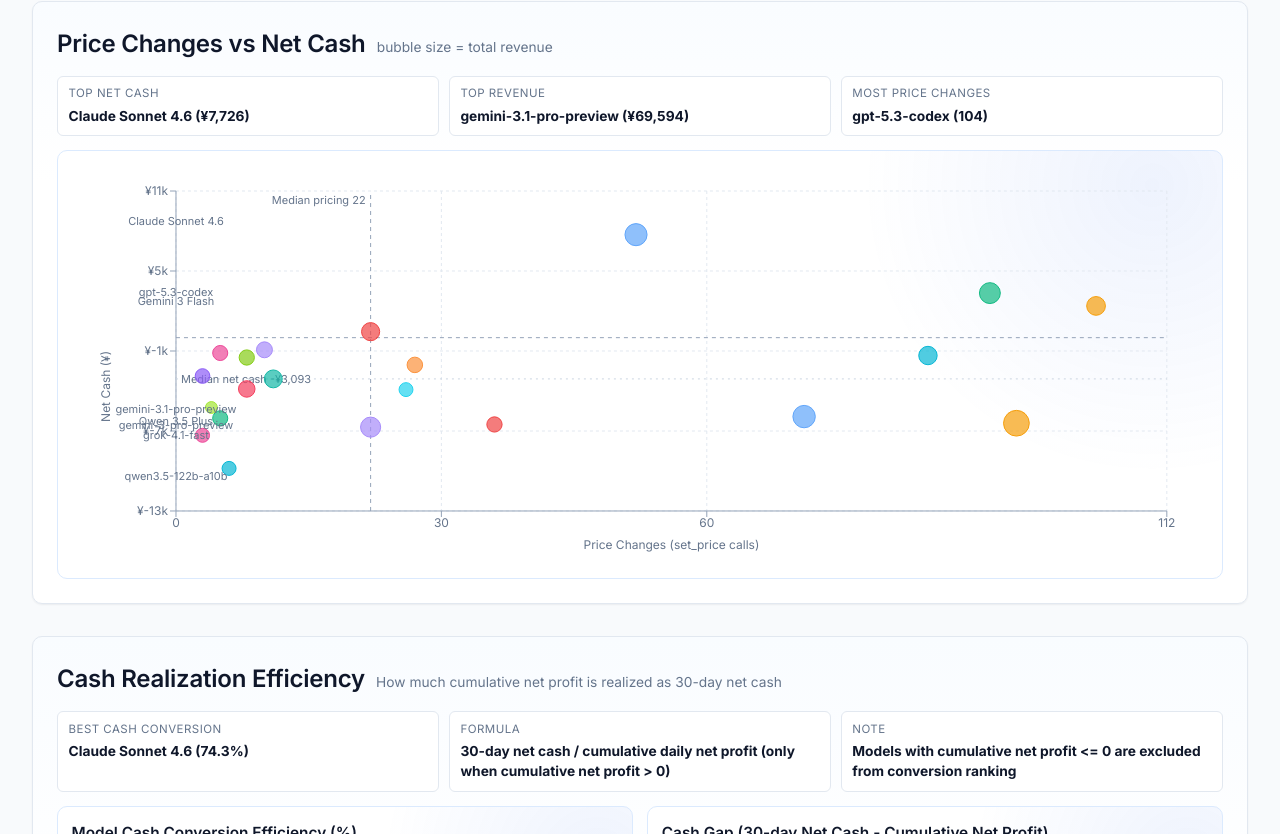
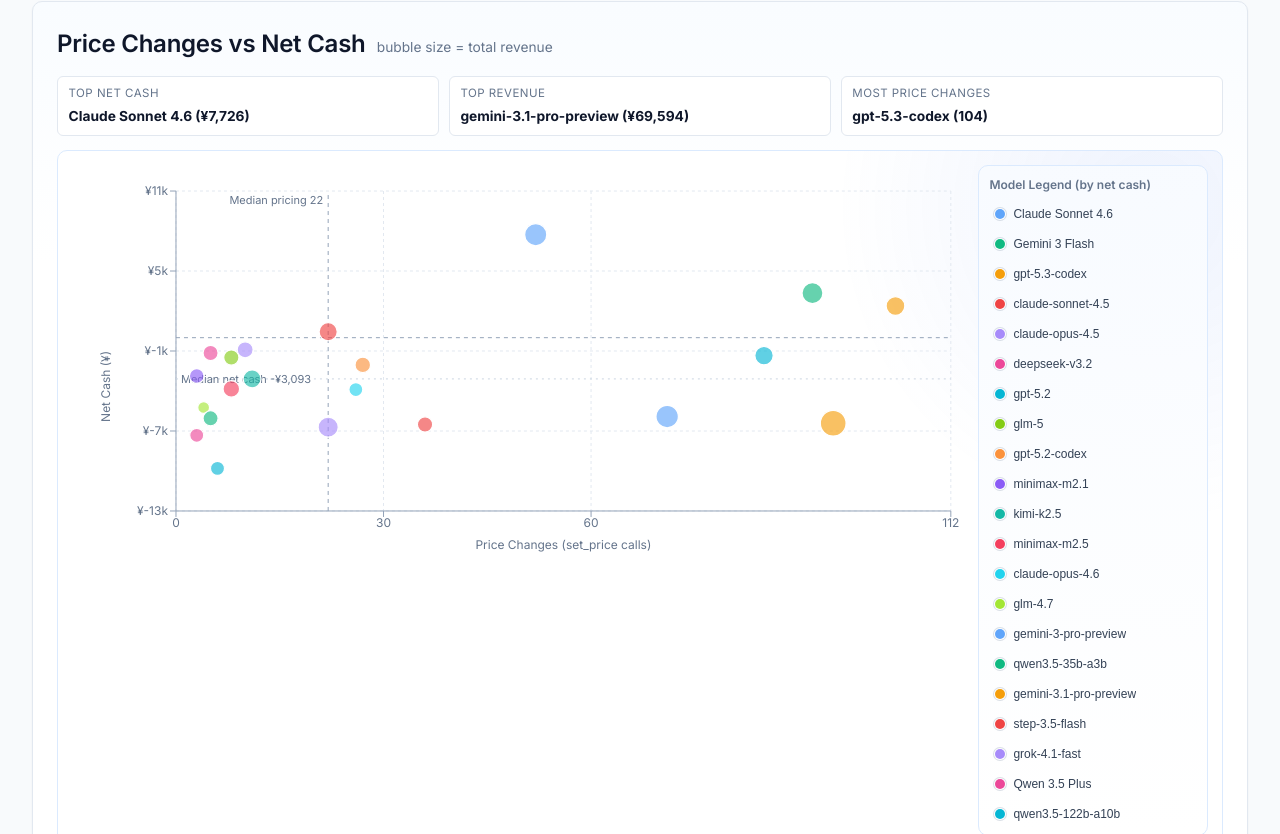
Before and after one commit to DylanDDeng/shopBench, a Next.js app in the folder apps/web/: page /insights in a window 1280 px wide. Shown: the part 906-1740 px from the top of the page. Built offline with nearby package versions, Linux system fonts and the light colour scheme.

Commit message:
style: improve scatter chart readability with side legend
- remove crowded in-plot model labels
- add dedicated right-side legend with color-to-model mapping
- keep hover-linked highlight between points and legend items
- simplify tooltip copy for faster scanning

```diff
--- a/apps/web/components/ScatterChart.tsx
+++ b/apps/web/components/ScatterChart.tsx
@@ -1,5 +1,6 @@
 "use client";
 
+import { useState } from "react";
 import {
   ScatterChart as RechartsScatterChart,
   Scatter,
@@ -54,35 +55,22 @@
   const isZh = locale === "zh";
   const d = payload[0].payload;
   return (
-    <div style={CHART_THEME.tooltip.contentStyle}>
-      <div style={{ fontWeight: 600, marginBottom: 4 }}>{d.displayName}</div>
-      <div>{isZh ? "调价次数" : "Price Changes"}: {d.setPriceCalls}</div>
-      <div>{isZh ? "净现金" : "Net Cash"}: {formatYen(d.netProfit)}</div>
-      <div>{isZh ? "收入" : "Revenue"}: {formatYen(d.totalRevenue)}</div>
+    <div style={{ ...CHART_THEME.tooltip.contentStyle, minWidth: 180 }}>
+      <div style={{ fontWeight: 700, marginBottom: 4, color: "#0f172a" }}>{d.displayName}</div>
+      <div style={{ color: "#334155", fontSize: 12 }}>
+        {isZh ? "调价" : "Pricing"}: {d.setPriceCalls} · {isZh ? "净现金" : "Net Cash"}: {formatYen(d.netProfit)}
       </div>
-  );
-}
-
-function CustomLabel({
-  viewBox,
-  value,
-  dy = -10,
-}: {
-  viewBox?: { x: number; y: number };
-  value: string;
-  dy?: number;
-}) {
-  if (!viewBox) return null;
-  return (
-    <text x={viewBox.x} y={viewBox.y + dy} fill="#64748b" fontSize={11} textAnchor="middle">
-      {value}
-    </text>
+      <div style={{ color: "#64748b", fontSize: 12 }}>
+        {isZh ? "收入" : "Revenue"}: {formatYen(d.totalRevenue)}
+      </div>
+    </div>
   );
 }
 
 export function PriceVsProfitScatter({ data, height = 400, locale = "en" }: ScatterChartProps) {
   const isZh = locale === "zh";
   if (data.length === 0) return null;
+  const [activeName, setActiveName] = useState<string | null>(null);
 
   const xValues = data.map(d => d.setPriceCalls);
   const yValues = data.map(d => d.netProfit);
@@ -97,25 +85,17 @@
   const yDomainMin = Math.floor((yMin - yPadding) / 500) * 500;
   const yDomainMax = Math.ceil((yMax + yPadding) / 500) * 500;
 
-  const byProfitDesc = [...data].sort((a, b) => b.netProfit - a.netProfit);
-  const byProfitAsc = [...data].sort((a, b) => a.netProfit - b.netProfit);
-  const byRevenueDesc = [...data].sort((a, b) => b.totalRevenue - a.totalRevenue);
-  const highlightNames = new Set(
-    [
-      ...byProfitDesc.slice(0, 3),
-      ...byProfitAsc.slice(0, 3),
-      ...byRevenueDesc.slice(0, 2),
-    ].map(d => d.displayName),
-  );
-  const labelledData = data.filter(d => highlightNames.has(d.displayName));
+  const legendData = [...data].sort((a, b) => b.netProfit - a.netProfit);
   const revenueRange = [
     Math.min(...revenueValues),
     Math.max(...revenueValues),
   ];
 
   return (
-    <ResponsiveContainer width="100%" height={height}>
-      <RechartsScatterChart margin={{ top: 26, right: 42, bottom: 24, left: 44 }}>
+    <div style={{ display: "grid", gridTemplateColumns: "minmax(0, 1fr) 230px", gap: 12, alignItems: "stretch" }}>
+      <div style={{ minWidth: 0, height }}>
+        <ResponsiveContainer width="100%" height="100%">
+          <RechartsScatterChart margin={{ top: 26, right: 16, bottom: 24, left: 44 }}>
             <CartesianGrid {...CHART_THEME.grid} />
             <XAxis
               type="number"
@@ -179,22 +159,88 @@
                 position: "insideLeft",
               }}
             />
-        <Scatter data={data} isAnimationActive={false}>
+            <Scatter
+              data={data}
+              isAnimationActive={false}
+              onMouseEnter={(point: any) => setActiveName(point?.displayName ?? point?.payload?.displayName ?? null)}
+              onMouseLeave={() => setActiveName(null)}
+            >
               {data.map((entry, i) => (
-            <Cell key={i} fill={entry.color} fillOpacity={0.7} stroke={entry.color} strokeWidth={1} />
+                <Cell
+                  key={i}
+                  fill={entry.color}
+                  fillOpacity={activeName ? (activeName === entry.displayName ? 0.92 : 0.18) : 0.64}
+                  stroke={activeName === entry.displayName ? "#0f172a" : "#ffffff"}
+                  strokeWidth={activeName === entry.displayName ? 2.4 : 1.2}
+                />
               ))}
             </Scatter>
-        {labelledData.map((d, i) => (
-          <ReferenceLine
-            key={i}
-            x={d.setPriceCalls}
-            y={d.netProfit}
-            ifOverflow="extendDomain"
-            label={<CustomLabel value={d.displayName} dy={i % 2 === 0 ? -10 : 12} />}
-            stroke="transparent"
-          />
-        ))}
           </RechartsScatterChart>
         </ResponsiveContainer>
+      </div>
+      <aside
+        style={{
+          border: "1px solid #dbeafe",
+          borderRadius: 10,
+          padding: "10px 10px 8px",
+          background: "linear-gradient(180deg, rgba(248, 251, 255, 0.96) 0%, rgba(255,255,255,0.95) 100%)",
+          overflow: "auto",
+        }}
+      >
+        <div style={{ fontSize: 12, color: "#64748b", marginBottom: 8, fontWeight: 600 }}>
+          {isZh ? "模型图例（按净现金）" : "Model Legend (by net cash)"}
+        </div>
+        <div style={{ display: "flex", flexDirection: "column", gap: 5 }}>
+          {legendData.map((entry, idx) => {
+            const isActive = activeName === entry.displayName;
+            return (
+              <button
+                key={entry.displayName + idx}
+                type="button"
+                onMouseEnter={() => setActiveName(entry.displayName)}
+                onMouseLeave={() => setActiveName(null)}
+                style={{
+                  display: "flex",
+                  alignItems: "center",
+                  gap: 8,
+                  width: "100%",
+                  border: "none",
+                  borderRadius: 8,
+                  background: isActive ? "rgba(59,130,246,0.12)" : "transparent",
+                  padding: "5px 6px",
+                  cursor: "default",
+                  textAlign: "left",
+                }}
+              >
+                <span
+                  style={{
+                    width: 10,
+                    height: 10,
+                    borderRadius: 999,
+                    background: entry.color,
+                    flex: "0 0 auto",
+                    boxShadow: "0 0 0 1px #ffffff, 0 0 0 2px rgba(148,163,184,0.35)",
+                  }}
+                />
+                <span
+                  style={{
+                    fontSize: 12,
+                    lineHeight: 1.25,
+                    color: isActive ? "#0f172a" : "#334155",
+                    fontWeight: isActive ? 700 : 500,
+                    whiteSpace: "nowrap",
+                    overflow: "hidden",
+                    textOverflow: "ellipsis",
+                  }}
+                  title={`${entry.displayName} · ${isZh ? "净现金" : "Net Cash"} ${formatYen(entry.netProfit)}`}
+                >
+                  {entry.displayName}
+                </span>
+              </button>
+            );
+          })}
+        </div>
+      </aside>
+    </div>
   );
 }
```
Lines whose indentation alone changed are shown as unchanged.
